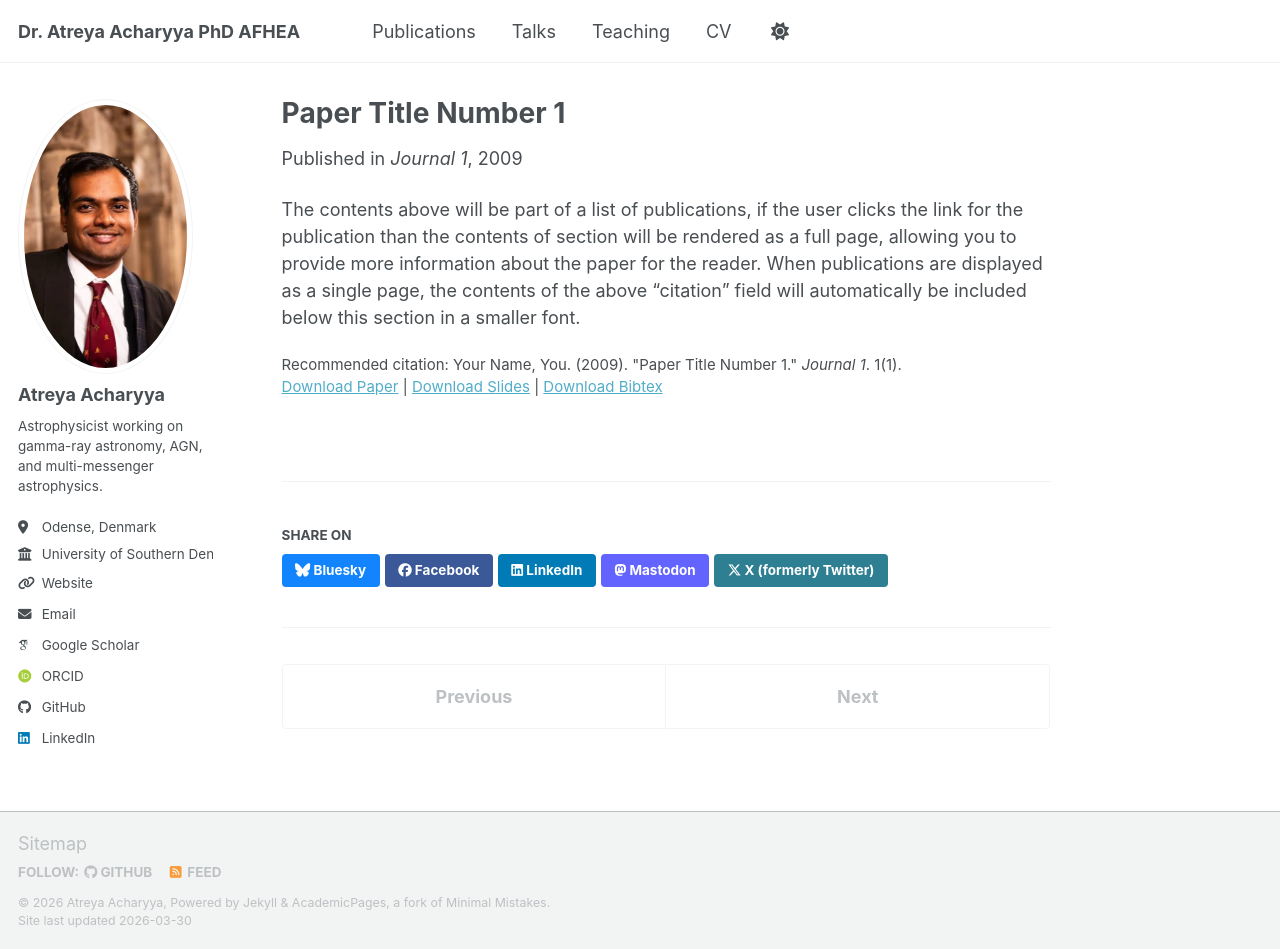
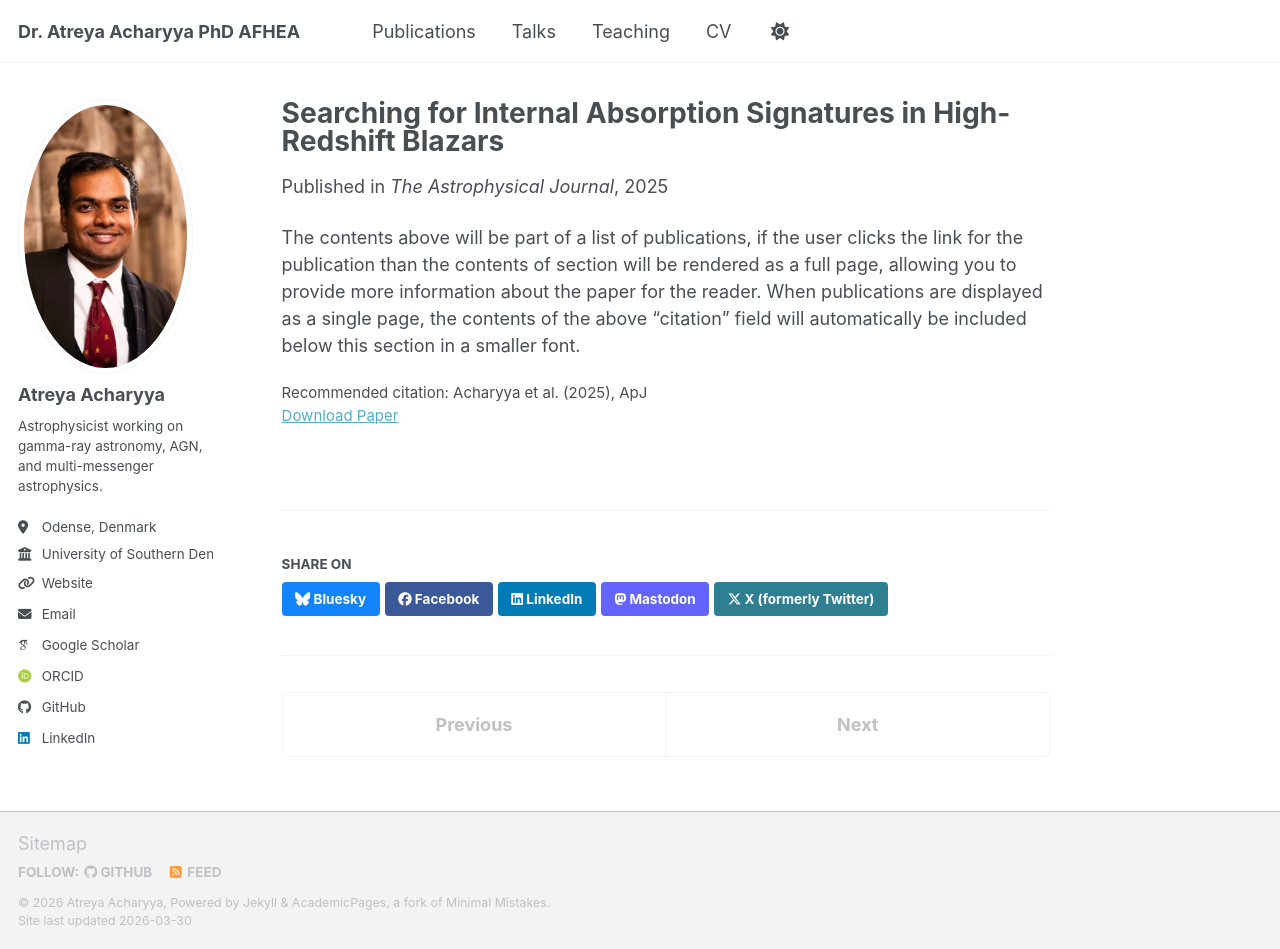
Before and after one commit to atreyaacharyya/atreyaacharyya.github.com, a Jekyll site: the page built from _publications/2009-10-01-paper-title-number-1.md, in a window 1280 px wide and 949 px high. Built offline with Jekyll 4.4.1, drawn with Linux system fonts in a browser that asks for light colours; some web fonts are replaced; a script bundle is joined from its source files by our own code; library files that are not in the unit come from our copies.

Commit message:
Update 2009-10-01-paper-title-number-1.md

```diff
--- a/_publications/2009-10-01-paper-title-number-1.md
+++ b/_publications/2009-10-01-paper-title-number-1.md
@@ -1,14 +1,12 @@
 ---
-title: "Paper Title Number 1"
+title: "Searching for Internal Absorption Signatures in High-Redshift Blazars"
 collection: publications
 category: manuscripts
-permalink: /publication/2009-10-01-paper-title-number-1
-excerpt: 'This paper is about the number 1. The number 2 is left for future work.'
-date: 2009-10-01
-venue: 'Journal 1'
-slidesurl: 'https://academicpages.github.io/files/slides1.pdf'
-paperurl: 'https://academicpages.github.io/files/paper1.pdf'
-bibtexurl: 'https://academicpages.github.io/files/bibtex1.bib'
-citation: 'Your Name, You. (2009). &quot;Paper Title Number 1.&quot; <i>Journal 1</i>. 1(1).'
+permalink: /publication/internal-absorption-blazars
+date: 2025-01-01
+venue: "The Astrophysical Journal"
+paperurl: "https://arxiv.org/abs/xxxx.xxxxx"
+citation: "Acharyya et al. (2025), ApJ"
+excerpt: "Fermi-LAT analysis of internal absorption in high-redshift blazars."
 ---
 The contents above will be part of a list of publications, if the user clicks the link for the publication than the contents of section will be rendered as a full page, allowing you to provide more information about the paper for the reader. When publications are displayed as a single page, the contents of the above "citation" field will automatically be included below this section in a smaller font.
```
